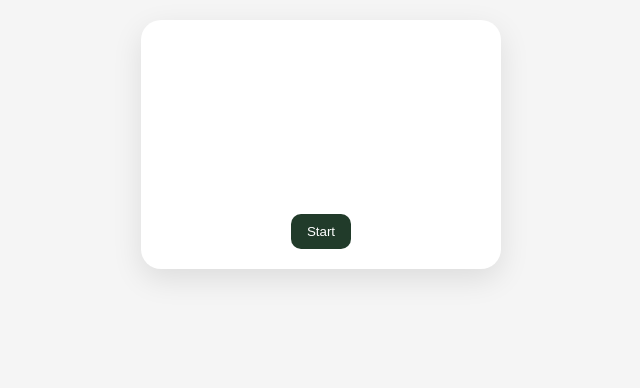
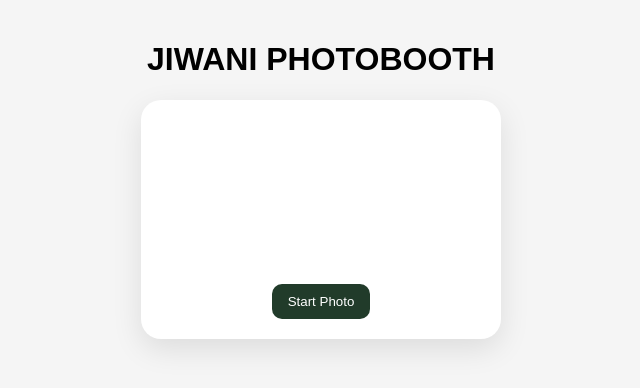
Before and after one commit to filejiwanicoffee/photobooth-app, a React (Vite) app: page / in a window 1280 px wide. Shown: the top 388 px of the page, without its empty margins (319-959 px from the left). Built offline with nearby package versions, Linux system fonts and the light colour scheme; no server answers; a web font is replaced by a local one.

Commit message:
Update App.jsx

```diff
--- a/src/App.jsx
+++ b/src/App.jsx
@@ -1,30 +1,41 @@
-import { useState } from "react";
-import Camera from "./components/Camera";
-import Countdown from "./components/Countdown";
+import { useRef, useState } from "react";
+import Webcam from "react-webcam";
 import Frame from "./components/Frame";
 import Result from "./components/Result";
+import "./styles.css";
 
 export default function App() {
-  const [step, setStep] = useState("camera");
+  const webcamRef = useRef(null);
+
   const [photos, setPhotos] = useState([]);
   const [current, setCurrent] = useState(null);
-  const [countdown, setCountdown] = useState(false);
+  const [step, setStep] = useState("camera");
+  const [count, setCount] = useState(null);
 
-  const handleStart = () => {
-    setCountdown(true);
-  };
+  const startCapture = () => {
+    let c = 3;
+    setCount(c);
 
-  const handleCapture = (img) => {
-    setCurrent(img);
-    setStep("preview");
-    setCountdown(false);
+    const interval = setInterval(() => {
+      c--;
+      if (c === 0) {
+        clearInterval(interval);
+
+        const image = webcamRef.current.getScreenshot();
+        setCurrent(image);
+        setStep("preview");
+        setCount(null);
+      } else {
+        setCount(c);
+      }
+    }, 1000);
   };
 
   const savePhoto = () => {
-    const newPhotos = [...photos, current];
-    setPhotos(newPhotos);
+    const updated = [...photos, current];
+    setPhotos(updated);
 
-    if (newPhotos.length >= 4) {
+    if (updated.length >= 4) {
       setStep("result");
     } else {
       setStep("camera");
@@ -33,21 +44,31 @@ export default function App() {
 
   return (
     <div className="app">
+      <h1 className="title">JIWANI PHOTOBOOTH</h1>
+
       <div className="booth">
 
-        {step === "camera" && !countdown && (
-          <>
-            <Camera onCapture={handleCapture} />
-            <button className="button" onClick={handleStart}>
-              Start
-            </button>
-          </>
+        {(step === "camera" || count !== null) && (
+          <div className="camera-wrapper">
+            <Webcam
+              ref={webcamRef}
+              screenshotFormat="image/png"
+              videoConstraints={{ facingMode: "user" }}
+              className="camera"
+            />
+
+            {count !== null && (
+              <div className="countdown">
+                {count}
+              </div>
+            )}
+          </div>
         )}
 
-        {countdown && (
-          <Countdown onComplete={() => {
-            document.querySelector("button.capture-hidden")?.click();
-          }} />
+        {step === "camera" && count === null && (
+          <button className="button" onClick={startCapture}>
+            Start Photo
+          </button>
         )}
 
         {step === "preview" && (
@@ -59,7 +80,9 @@ export default function App() {
           </>
         )}
 
-        {step === "result" && <Result images={photos} />}
+        {step === "result" && (
+          <Result images={photos} />
+        )}
 
       </div>
     </div>
```
